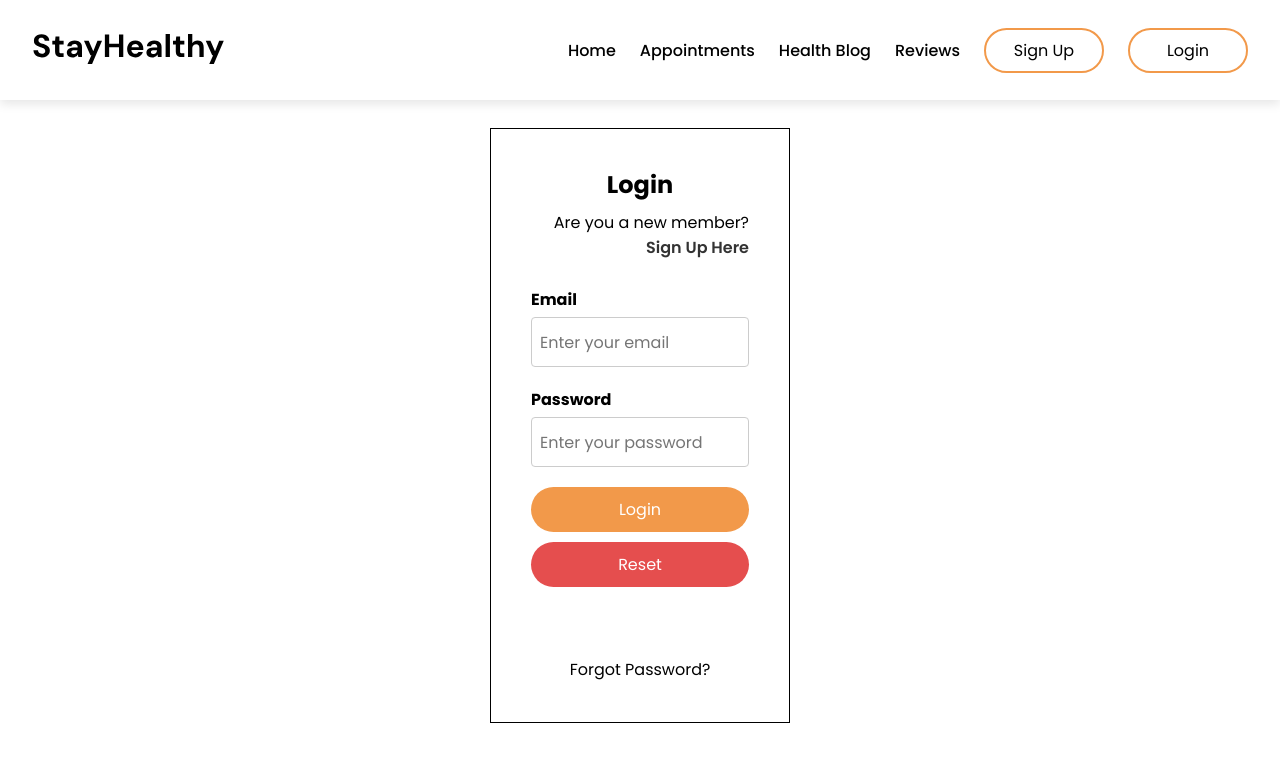
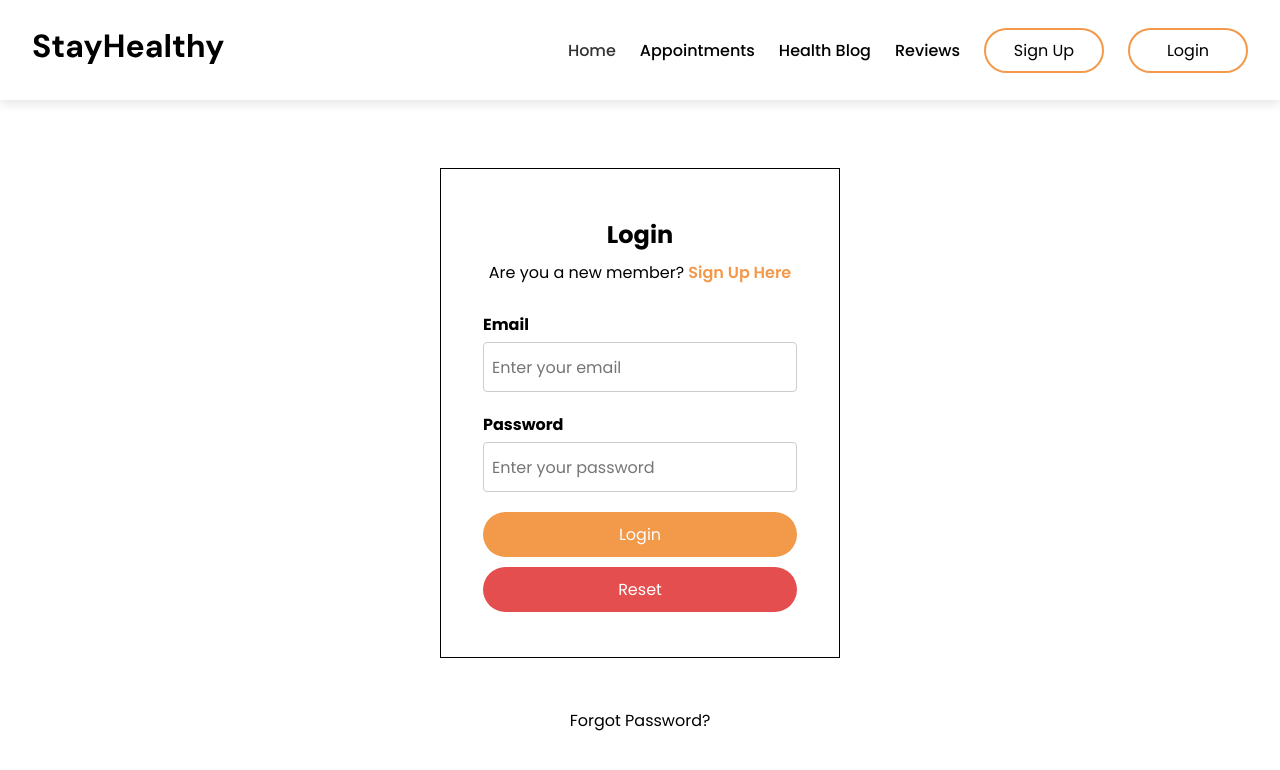
Before and after one commit to SynytskaK/stayHealthyApp, a React (Create React App) app: page /login in a window 1280 px wide. Shown: the top 770 px of the page. Built offline with nearby package versions, Linux system fonts and the light colour scheme.

Commit message:
add navigation

```diff
--- a/src/Components/Login/Login.css
+++ b/src/Components/Login/Login.css
@@ -1,18 +1,16 @@
-* {
 
 
-    font-family: "Poppins", sans-serif;
-}
-
 /* Styles for the container element */
-.container {
-    max-width: 900px; /* Set maximum width for the container */
-    margin: 0 auto; /* Center the container horizontally */
-    padding: 40px; /* Add padding inside the container */
-    margin-top: 10%; /* Set top margin as a percentage of the viewport height */
-    overflow: hidden; /* Hide any overflowing content */
-    border: 1px solid black;
-    width: 300px;
+.login_wrapper {
+    display: flex;
+    justify-content: center;
+    padding: 40px;
+    /* Add padding inside the container */
+    margin-top: 10%;
+    /* Set top margin as a percentage of the viewport height */
+    overflow: hidden;
+    flex-direction: column;
+    align-items: center
 }
 
 /* Styles for the password visibility icon */
@@ -25,13 +23,21 @@
 }
 
 /* Styles for the grid layout of the signup form */
-.signup-grid {
-    display: flex; /* Use grid layout for the element */
-   flex-direction: column;
-   align-items: center;
-   gap:10px;
+.login-wrapper {
+    display: flex;
+    flex-direction: column;
+    align-items: center;
+    gap: 10px;
+    padding: 50px 42px 25px;
+    border: 1px solid black;
+    max-width: 400px;
 }
 
+.orangeText {
+    color: #F2994A;
+    font-weight: 600;
+    cursor: pointer;
+}
 /* Styles for the main signup text */
 .signup-text {
     text-align: center; /* Center-align text */
--- a/src/Components/Login/Login.js
+++ b/src/Components/Login/Login.js
@@ -2,13 +2,13 @@ import './Login.css'
 
 const Login = () => {
     return(
-         <div className="container">
-        <div className="signup-grid">
+         <div className="login_wrapper">
+        <div className="login-wrapper">
             <div>
                 <h1 className="signup-text">Login</h1>
             </div>
             <div className="signup-text1">
-                Are you a new member? <span><a href="../Login/Login.html">  Sign Up Here</a></span>
+                Are you a new member? <span><a href="../Login/Login.html" className='orangeText'>  Sign Up Here</a></span>
             </div>
             <div className="signup-form">
                 <form>
--- a/src/Components/SignUp/Sign_Up.css
+++ b/src/Components/SignUp/Sign_Up.css
@@ -7,8 +7,6 @@
     margin-top: 10%;
     /* Set top margin as a percentage of the viewport height */
     overflow: hidden;
-    /* Hide any overflowing content */
-
 }
 
 /* Styles for the password visibility icon */
--- a/src/Components/SignUp/Sign_Up.js
+++ b/src/Components/SignUp/Sign_Up.js
@@ -29,7 +29,8 @@ const Sign_Up = () => {
 
                         <div class="form-group">
                             <label for="phone">Phone</label>
-                            <input type="tel" name="phone" id="phone" required class="form-control" placeholder="Enter your phone number" aria-describedby="helpId" />
+                            <input type="tel"  pattern="\d{10}"
+    maxlength="10" name="phone" id="phone" required class="form-control" placeholder="Enter your phone number" aria-describedby="helpId" />
                         </div>
 
                         <div class="form-group">
```
Also changed, not shown: src/Components/NavBar/Navbar.js (+4 -0 lines).
